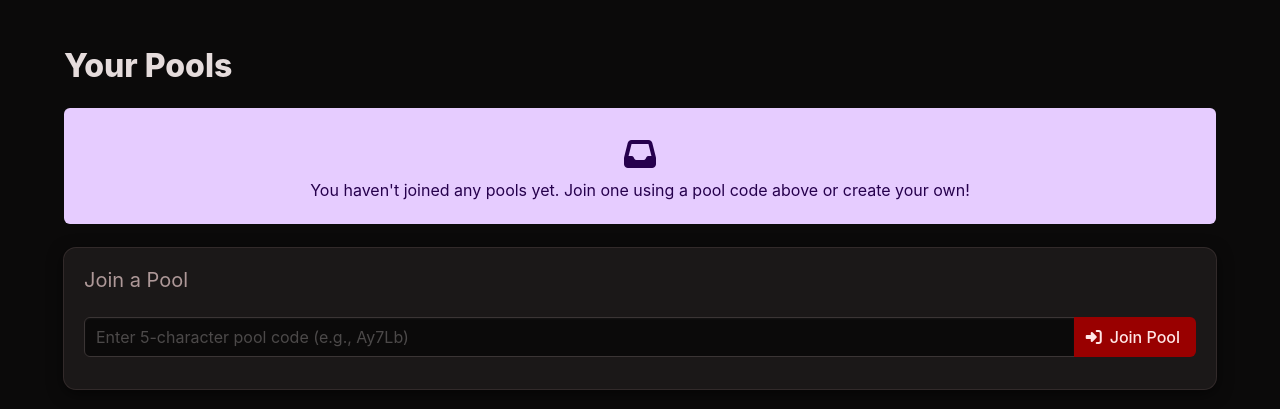
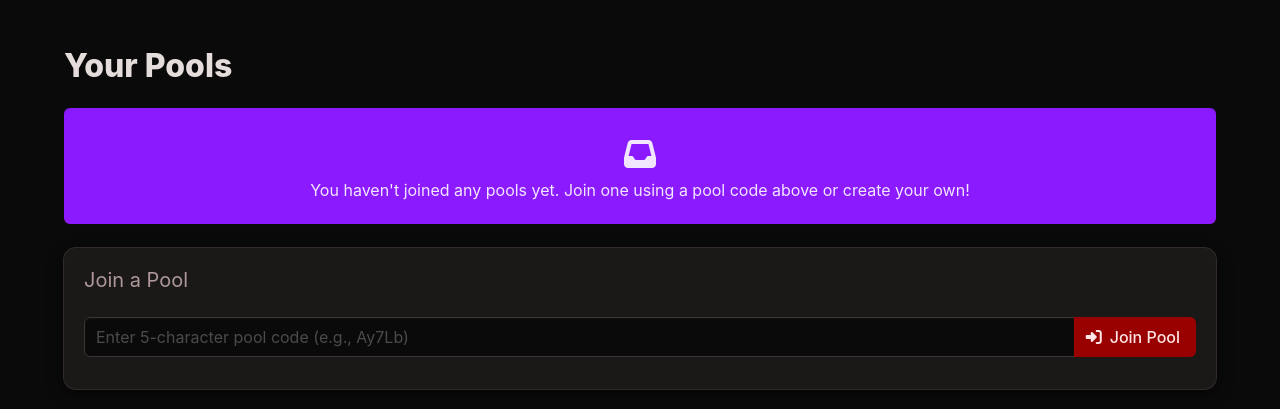
Before and after one commit to Victlebum/necroporra, a Django app: page /dashboard/ in a window 1280 px wide. Shown: the part 56-465 px from the top of the page. Run offline with Django 5.2, Linux system fonts and the light colour scheme; the visitor is signed in with stand-in values (Sample User, id 1); data that the repository does not hold is empty.

Commit message:
Fix visibility of tags in dashboard pool cards

```diff
--- a/necroporra/templates/necroporra/dashboard.html
+++ b/necroporra/templates/necroporra/dashboard.html
@@ -21,7 +21,7 @@
                 <span class="tag {% if pool_data.pool.is_pool_active %}is-success{% else %}is-danger{% endif %}">
                   {% if pool_data.pool.is_pool_active %}Active{% else %}Ended{% endif %}
                 </span>
-                <span class="tag {% if pool_data.pool.is_public %}is-light{% else %}is-warning{% endif %}">
+                <span class="tag {% if pool_data.pool.is_public %}is-white{% else %}is-warning{% endif %}">
                   <i class="fas fa-{% if pool_data.pool.is_public %}globe{% else %}lock{% endif %}"></i>
                   <span class="ml-1">{% if pool_data.pool.is_public %}Public{% else %}Private{% endif %}</span>
                 </span>
@@ -34,13 +34,13 @@
               {% endif %}
 
               <div class="tags">
-                <span class="tag is-light">
+                <span class="tag is-white">
                   <span class="icon">
                     <i class="fas fa-users"></i>
                   </span>
                   <span>{{ pool_data.member_count }} member{{ pool_data.member_count|pluralize }}</span>
                 </span>
-                <span class="tag is-light">
+                <span class="tag is-white">
                   <span class="icon">
                     <i class="fas fa-calendar-check"></i>
                   </span>
@@ -53,7 +53,7 @@
                   </span>
                 </span>
                 {% if pool_data.pool.is_pool_active and pool_data.pool.days_remaining < 30 %}
-                <span class="tag is-warning is-light">
+                <span class="tag is-warning is-white">
                   <span class="icon">
                     <i class="fas fa-clock"></i>
                   </span>
@@ -74,7 +74,7 @@
       {% endfor %}
     </div>
     {% else %}
-    <div class="notification is-info is-light">
+    <div class="notification is-info is-white">
       <p class="has-text-centered">
         <span class="icon is-large">
           <i class="fas fa-inbox fa-2x"></i>
```
